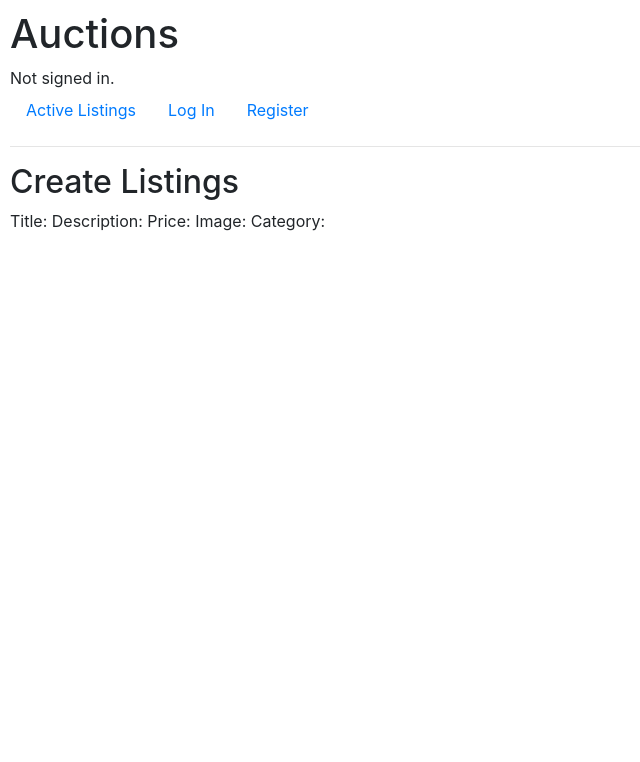
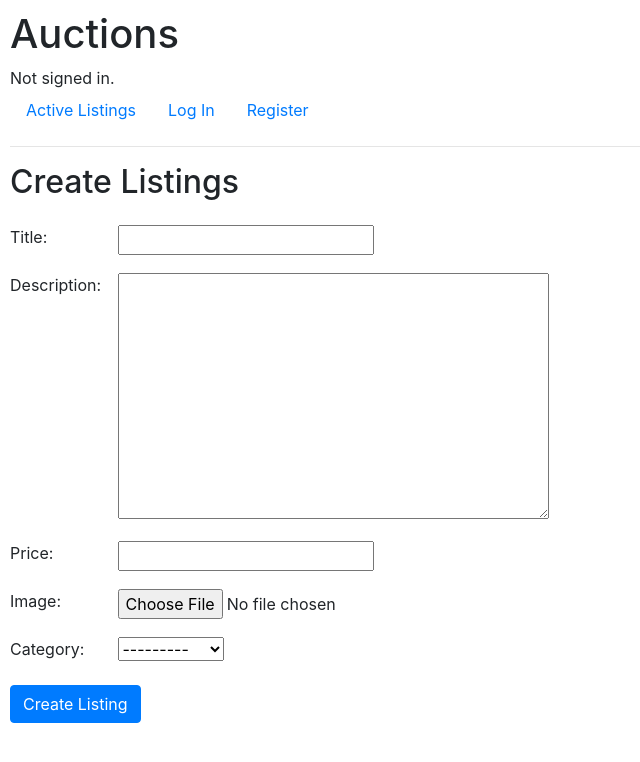
Before and after one commit to Abuelyazeed/CS50-Project2, a Django app: template auctions/templates/auctions/create.html in a window 1280 px wide. Shown: the top 762 px of the page, without its empty margins (0-640 px from the left). Run offline with Django 3.2, Linux system fonts and the light colour scheme; the template is opened without the code that fills it: values that come from a table or form of the project are taken from there, others are empty; data comes from the database, SQL or seed files in the repository; both versions use the stored data as it was after the commit; tables that the repository leaves empty hold one stand-in row (values such as "Sample post"); some libraries are stand-ins or nearby versions.

Commit message:
added create listing functionality

```diff
--- a/auctions/models.py
+++ b/auctions/models.py
@@ -18,5 +18,8 @@
     title = models.CharField(max_length=255)
     description = models.CharField(max_length=255)
     price = models.IntegerField()
-    image = models.ImageField(blank=True, null=True)
+    image = models.ImageField(upload_to='listing_images', blank=True, null=True)
     category = models.ForeignKey(Category, on_delete=models.CASCADE, blank=True, null=True, related_name="listings")
+
+    def __str__(self):
+        return f"{self.title}"
--- a/auctions/static/auctions/styles.css
+++ b/auctions/static/auctions/styles.css
@@ -1,3 +1,3 @@
 body {
-    padding: 10px;
+  padding: 10px;
 }
--- a/auctions/templates/auctions/create.html
+++ b/auctions/templates/auctions/create.html
@@ -2,13 +2,37 @@
 
 {% block body %}
 
-    <h2>Create Listings</h2>
-    <form action="{% url 'create' %}" method="POST">
-        <label>Title:</label>
-        <label>Description:</label>
-        <label>Price:</label>
-        <label>Image:</label>
-        <label>Category:</label>
+    <h2 class="mb-4">Create Listings</h2>
+    <form action="{% url 'create' %}"
+          method="post"
+          enctype="multipart/form-data">
+        {% csrf_token %}
+        <div class="row mb-3">
+            <label class="col-sm-1">Title:</label>
+            <div class="col-sm-4">{{ form.title }}</div>
+            <br>
+        </div>
+        <div class="row mb-3">
+            <label class="col-sm-1">Description:</label>
+            <div class="col-sm-4">{{ form.description }}</div>
+            <br>
+        </div>
+        <div class="row mb-3">
+            <label class="col-sm-1">Price:</label>
+            <div class="col-sm-4">{{ form.price }}</div>
+            <br>
+        </div class="mb-3">
+        <div class="row mb-3">
+            <label class="col-sm-1">Image:</label>
+            <div class="col-sm-4">{{ form.image }}</div>
+            <br>
+        </div>
+        <div class="row mb-3">
+            <label class="col-sm-1">Category:</label>
+            <div class="col-sm-4">{{ form.category }}</div>
+            <br>
+        </div>
+        <button type="submit" class="btn btn-primary mb-3">Create Listing</button>
     </form>
 
 {% endblock %}
--- a/auctions/templates/auctions/layout.html
+++ b/auctions/templates/auctions/layout.html
@@ -1,10 +1,15 @@
 {% load static %}
-
 <!DOCTYPE html>
 <html lang="en">
     <head>
-        <title>{% block title %}Auctions{% endblock %}</title>
-        <link rel="stylesheet" href="https://stackpath.bootstrapcdn.com/bootstrap/4.4.1/css/bootstrap.min.css" integrity="sha384-Vkoo8x4CGsO3+Hhxv8T/Q5PaXtkKtu6ug5TOeNV6gBiFeWPGFN9MuhOf23Q9Ifjh" crossorigin="anonymous">
+        <title>
+
+            {% block title %}Auctions{% endblock %}
+        </title>
+        <link rel="stylesheet"
+              href="https://stackpath.bootstrapcdn.com/bootstrap/4.4.1/css/bootstrap.min.css"
+              integrity="sha384-Vkoo8x4CGsO3+Hhxv8T/Q5PaXtkKtu6ug5TOeNV6gBiFeWPGFN9MuhOf23Q9Ifjh"
+              crossorigin="anonymous">
         <link href="{% static 'auctions/styles.css' %}" rel="stylesheet">
     </head>
     <body>
@@ -22,6 +27,9 @@
             </li>
             {% if user.is_authenticated %}
                 <li class="nav-item">
+                    <a class="nav-link" href="{% url 'create' %}">Create Listing</a>
+                </li>
+                <li class="nav-item">
                     <a class="nav-link" href="{% url 'logout' %}">Log Out</a>
                 </li>
             {% else %}
@@ -34,7 +42,7 @@
             {% endif %}
         </ul>
         <hr>
-        {% block body %}
-        {% endblock %}
+
+        {% block body %}{% endblock %}
     </body>
 </html>
--- a/auctions/urls.py
+++ b/auctions/urls.py
@@ -7,5 +7,5 @@
     path("login", views.login_view, name="login"),
     path("logout", views.logout_view, name="logout"),
     path("register", views.register, name="register"),
-    path("/create", views.create, name="create")
+    path("create", views.create, name="create")
 ]
--- a/auctions/views.py
+++ b/auctions/views.py
@@ -1,10 +1,11 @@
+from django import forms
 from django.contrib.auth import authenticate, login, logout
 from django.db import IntegrityError
 from django.http import HttpResponse, HttpResponseRedirect
 from django.shortcuts import render
 from django.urls import reverse
 
-from .models import User
+from .models import Listing, User
 
 
 def index(request):
@@ -63,7 +64,28 @@
         return render(request, "auctions/register.html")
 
 
+class NewListingForm(forms.ModelForm):
+    class Meta:
+        model = Listing
+        fields = ('title', 'description', 'price', 'image', 'category')
+
+    description = forms.CharField(widget=forms.Textarea)
 
 
 def create(request):
-    return render(request, "auctions/create.html")
+    if request.method == "POST":
+        form = NewListingForm(request.POST)
+
+        if form.is_valid():
+            form.save()
+            return HttpResponse("Form Success")
+        else:
+            # if form is invalid re render form with existing information
+            return render(request, "auctions/create", {
+                "form": form
+            })
+
+
+    return render(request, "auctions/create.html", {
+        "form": NewListingForm()
+    })
--- a/commerce/settings.py
+++ b/commerce/settings.py
@@ -120,3 +120,5 @@
 # https://docs.djangoproject.com/en/3.0/howto/static-files/
 
 STATIC_URL = '/static/'
+MEDIA_URL = 'media/'
+MEDIA_ROOT = os.path.join(BASE_DIR, 'media')
--- a/commerce/urls.py
+++ b/commerce/urls.py
@@ -13,10 +13,15 @@
     1. Import the include() function: from django.urls import include, path
     2. Add a URL to urlpatterns:  path('blog/', include('blog.urls'))
 """
+from django.conf import settings
 from django.contrib import admin
 from django.urls import include, path
+from django.conf.urls.static import static
 
 urlpatterns = [
     path("admin/", admin.site.urls),
     path("", include("auctions.urls"))
 ]
+
+if settings.DEBUG:
+    urlpatterns += static(settings.MEDIA_URL, document_root=settings.MEDIA_ROOT)
```
Also changed, not shown: auctions/migrations/0004_alter_listing_image.py (added), db.sqlite3, media/listing_images/messi_shirt.jpeg (added).
